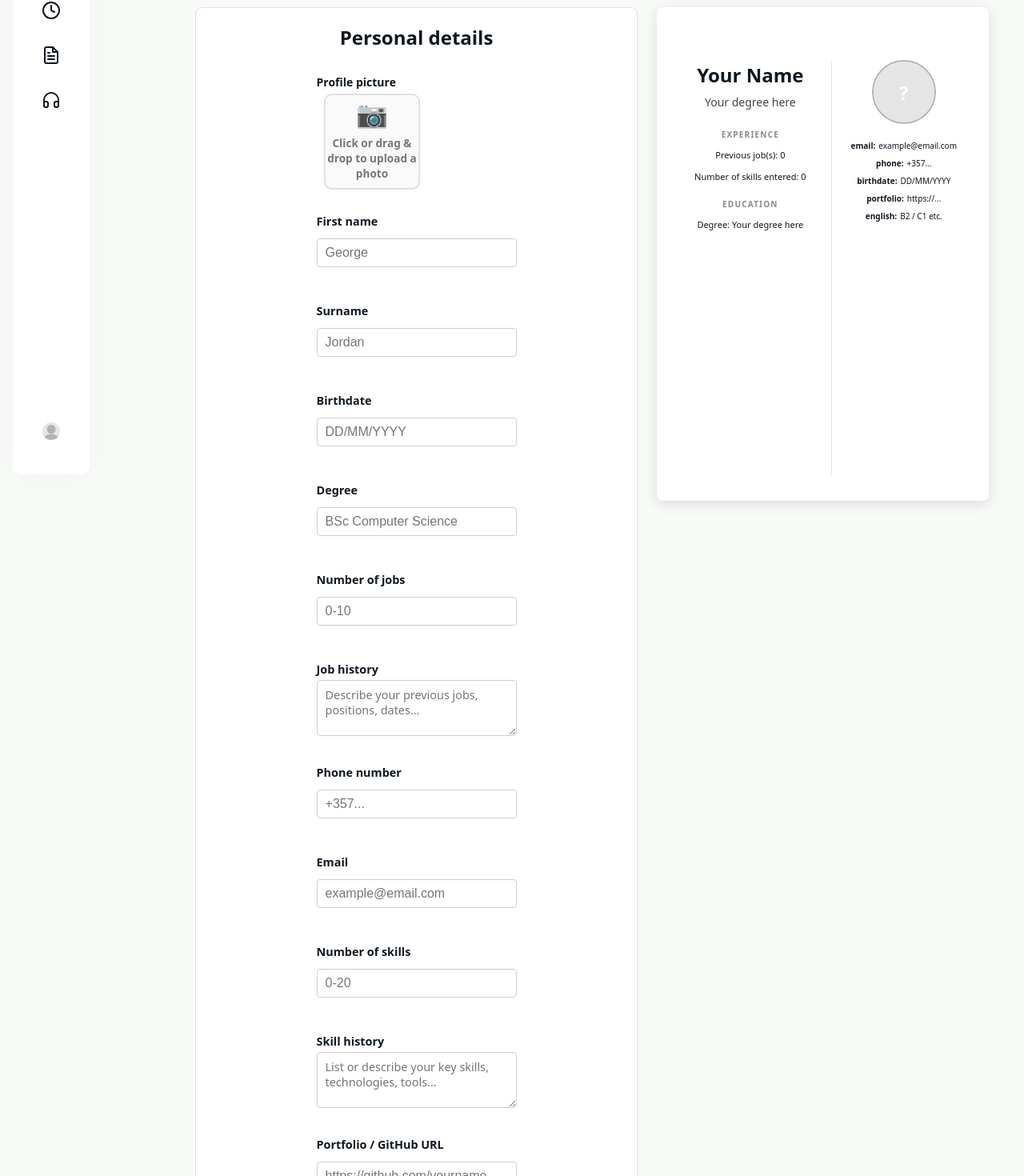
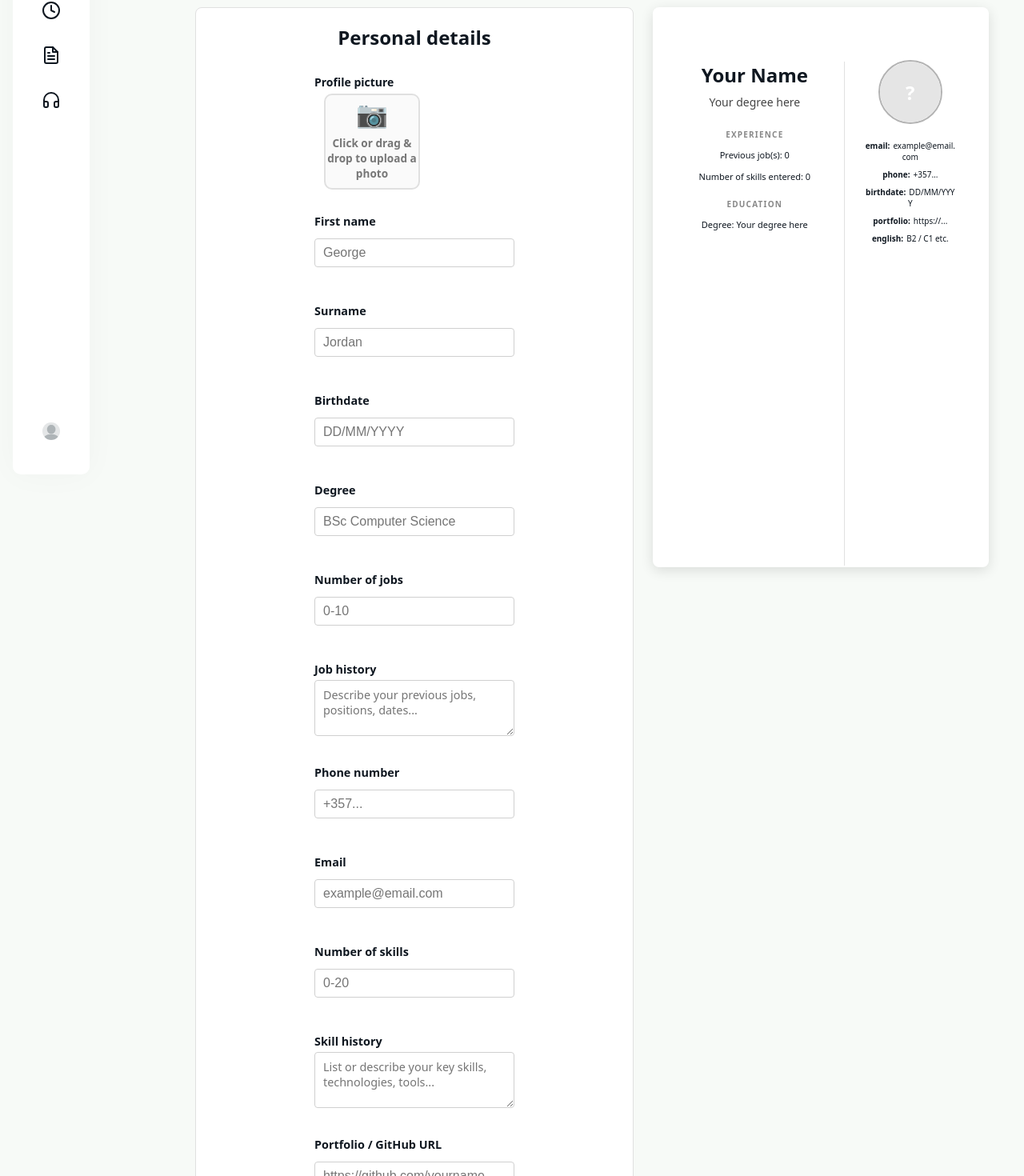
Before and after one commit to kazaction/Group_3_Here_I_Am, a React (Create React App) app in the folder here_i_am/: page /cvGeneration in a window 1280 px wide. Shown: the part 159-1629 px from the top of the page at 80% size. Built offline with nearby package versions, Linux system fonts and the light colour scheme.

Commit message:
fixed cv

```diff
--- a/here_i_am/src/components/cvGeneration.jsx
+++ b/here_i_am/src/components/cvGeneration.jsx
@@ -79,7 +79,7 @@ const CvGeneration = () => {
 
     const droppedFiles = e.dataTransfer.files;
     if (droppedFiles && droppedFiles.length > 0) {
-      // fake a change event
+
       const fakeEvent = { target: { files: droppedFiles } };
       handleFileChange(fakeEvent);
     }
@@ -257,6 +257,7 @@ const CvGeneration = () => {
                   value={form.name}
                   onChange={handleChange}
                   placeholder="George"
+                  maxLength={15}
                 />
                 {errors.name && <p className="error">{errors.name}</p>}
               </div>
@@ -269,6 +270,7 @@ const CvGeneration = () => {
                   value={form.surname}
                   onChange={handleChange}
                   placeholder="Jordan"
+                  maxLength={15}
                 />
                 {errors.surname && <p className="error">{errors.surname}</p>}
               </div>
@@ -281,6 +283,7 @@ const CvGeneration = () => {
                   value={form.birthdate}
                   onChange={handleChange}
                   placeholder="DD/MM/YYYY"
+                  maxLength={10}
                 />
                 {errors.birthdate && (
                   <p className="error">{errors.birthdate}</p>
@@ -295,6 +298,7 @@ const CvGeneration = () => {
                   value={form.degree}
                   onChange={handleChange}
                   placeholder="BSc Computer Science"
+                  maxLength={40}
                 />
                 {errors.degree && <p className="error">{errors.degree}</p>}
               </div>
@@ -305,13 +309,34 @@ const CvGeneration = () => {
 <div className="form-row">
   <label>Number of jobs</label>
   <input
-              type="number"
+    type="text"
     name="job_count"
     value={form.job_count}
-              onChange={handleChange}
-              min="0"
-              max="10"
     placeholder="0-10"
+    onChange={(e) => {
+      let v = e.target.value;
+
+
+      if (v === "") {
+        handleChange(e);
+        return;
+      }
+
+
+      if (!/^\d+$/.test(v)) return;
+
+
+      if (v.length > 2) return;
+
+
+      let num = Number(v);
+
+
+      if (num > 10) return;
+
+
+      handleChange(e);
+    }}
   />
             {errors.job_count && <p className="error">{errors.job_count}</p>}
           </div>
@@ -324,6 +349,7 @@ const CvGeneration = () => {
               onChange={handleChange}
               placeholder="Describe your previous jobs, positions, dates..."
               rows={3}
+              maxLength={200}
             />
             {errors.job_history && (
               <p className="error">{errors.job_history}</p>
@@ -338,6 +364,7 @@ const CvGeneration = () => {
               value={form.phone}
               onChange={handleChange}
               placeholder="+357..."
+              maxLength={15}
             />
             {errors.phone && <p className="error">{errors.phone}</p>}
           </div>
@@ -350,6 +377,7 @@ const CvGeneration = () => {
               value={form.email}
               onChange={handleChange}
               placeholder="example@email.com"
+              maxLength={60}
             />
             {errors.email && <p className="error">{errors.email}</p>}
           </div>
@@ -357,14 +385,34 @@ const CvGeneration = () => {
 <div className="form-row">
   <label>Number of skills</label>
   <input
-              type="number"
+    type="text"
     name="skill_count"
     value={form.skill_count}
-              onChange={handleChange}
-              min="0"
-              max="20"
     placeholder="0-20"
+    onChange={(e) => {
+      let v = e.target.value;
+
+
+      if (v === "") {
+        handleChange(e);
+        return;
+      }
+
+
+      if (!/^\d+$/.test(v)) return;
+
+
+      if (v.length > 2) return;
+
+      let num = Number(v);
+
+
+      if (num > 20) return;
+
+      handleChange(e);
+    }}
   />
+
   {errors.skill_count && (
     <p className="error">{errors.skill_count}</p>
   )}
@@ -378,6 +426,7 @@ const CvGeneration = () => {
               onChange={handleChange}
               placeholder="List or describe your key skills, technologies, tools..."
               rows={3}
+             maxLength={200}
             />
             {errors.skill_history && (
               <p className="error">{errors.skill_history}</p>
@@ -392,6 +441,7 @@ const CvGeneration = () => {
               value={form.portfolio}
               onChange={handleChange}
               placeholder="https://github.com/yourname"
+              maxLength={60}
             />
             {errors.portfolio && (
               <p className="error">{errors.portfolio}</p>
@@ -406,6 +456,7 @@ const CvGeneration = () => {
               value={form.english_level}
               onChange={handleChange}
               placeholder="B2 / C1 / Native, etc."
+              maxLength={20}
             />
             {errors.english_level && (
               <p className="error">{errors.english_level}</p>
--- a/here_i_am/src/css/cvGeneration.css
+++ b/here_i_am/src/css/cvGeneration.css
@@ -29,6 +29,7 @@
   display: flex;
   flex-direction: column;
   margin-bottom: 12px;
+
 }
 
 .form-row label {
@@ -84,6 +85,7 @@
   max-width: 420px;
   aspect-ratio: 210 / 297;
   margin: 0 auto;
+  height: 700px;
 }
 
 .cv-page-inner {
@@ -112,6 +114,7 @@
   font-size: 24px;
   font-weight: 700;
   margin: 0;
+  word-break: break-all;
 }
 
 .cv-degree {
@@ -119,6 +122,7 @@
   color: #444;
   margin-top: 8px;
   margin-bottom: 24px;
+  word-break: break-all;
 }
 
 
@@ -136,6 +140,7 @@
 .cv-text {
   font-size: 11px;
   line-height: 1.4;
+  word-break: break-all;
 }
 
 
@@ -161,8 +166,8 @@
   position: absolute;
   top: 0;
   left: 0;
-  width: 100% !important;
-  height: 100% !important;
+  width: 100%;
+  height: 100%;
   object-fit: cover;
   display: block;
 }
@@ -208,7 +213,10 @@
 }
 
 .cv-contact-value {
-  font-weight: 400;
+  max-width: 150px;
+  white-space: normal;
+  word-break: break-all;
+
 }
 
 
```
Lines whose indentation alone changed are shown as unchanged.
